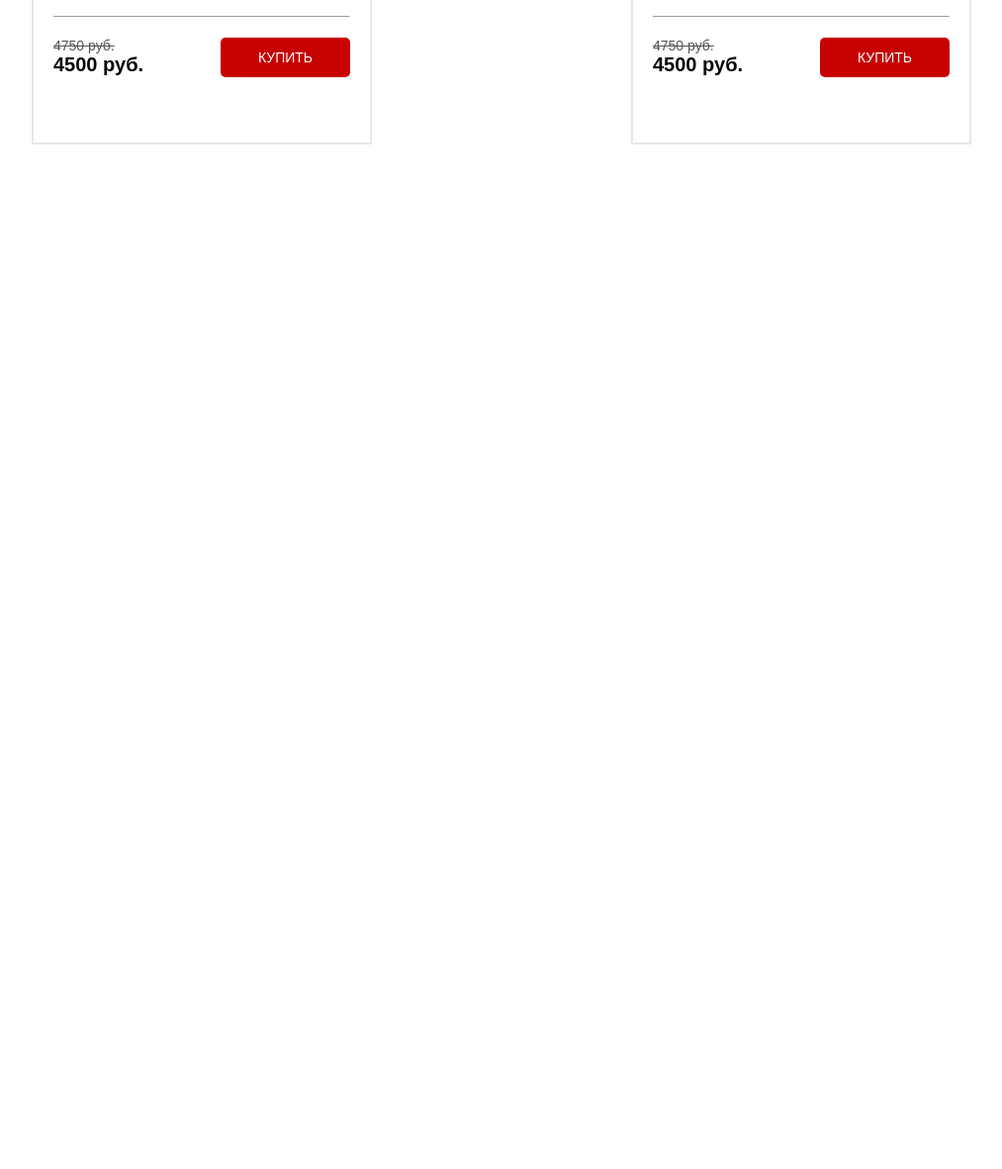
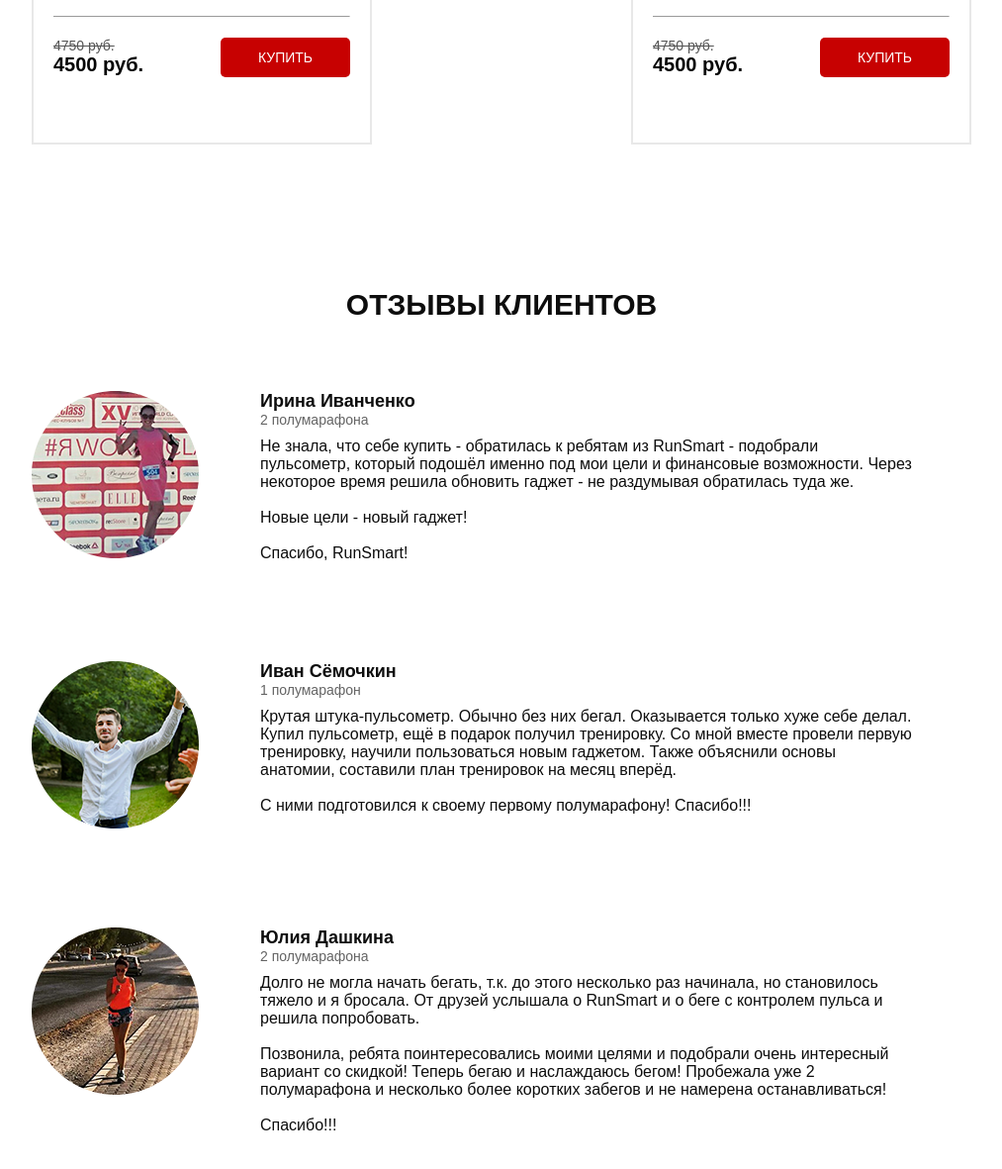
Before and after one commit to Trifonix/landing_third, a website: page index.html in a window 1280 px wide. Shown: the part 4576-5757 px from the top of the page at 99% size, without its empty margins (133-1146 px from the left). Before the commit the page ends 4850 px from the top, so only its background shows below. Drawn offline with nearby package versions, Linux system fonts and the light colour scheme; files that its build step writes are made by us from their sources.

Commit message:
add sixth section

```diff
--- a/index.html
+++ b/index.html
@@ -404,6 +404,51 @@
         </div>
     </section>
 
+    <!-- Делаем секцию с отзывами -->
+    <section class="feed">
+        <div class="container">
+            <h2 class="title">Отзывы клиентов</h2>
+            <div class="feed__item">
+                <img src="./src/img/feed_1.png" alt="Ирина Иванченко" class="feed__img">
+                <div class="feed__text">
+                    <div class="feed__subtitle">Ирина Иванченко</div>
+                    <div class="feed__count">2 полумарафона</div>
+                    <div class="feed__descr">Не знала, что себе купить - обратилась к ребятам из RunSmart - подобрали пульсометр, который подошёл именно под мои цели и финансовые возможности.
+                    Через некоторое время решила обновить гаджет - не раздумывая обратилась туда же.
+                    <br><br>
+                    Новые цели - новый гаджет!
+                    <br><br>
+                    Спасибо, RunSmart!
+                    </div>
+                </div>
+            </div>
+            <div class="feed__item">
+                <img src="./src/img/feed_2.png" alt="Иван Сёмочкин" class="feed__img">
+                <div class="feed__text">
+                    <div class="feed__subtitle">Иван Сёмочкин</div>
+                    <div class="feed__count">1 полумарафон</div>
+                    <div class="feed__descr">Крутая штука-пульсометр. Обычно без них бегал. Оказывается только хуже себе делал.
+                    Купил пульсометр, ещё в подарок получил тренировку. Со мной вместе провели первую тренировку, научили пользоваться новым гаджетом. Также объяснили основы анатомии, составили план тренировок на месяц вперёд.
+                    <br><br>
+                    С ними подготовился к своему первому полумарафону! Спасибо!!!
+                    </div>
+                </div>
+            </div>
+            <div class="feed__item">
+                <img src="./src/img/feed_3.png" alt="Юлия Дашкина" class="feed__img">
+                <div class="feed__text">
+                    <div class="feed__subtitle">Юлия Дашкина</div>
+                    <div class="feed__count">2 полумарафона</div>
+                    <div class="feed__descr">Долго не могла начать бегать, т.к. до этого несколько раз начинала, но становилось тяжело и я бросала. От друзей услышала о RunSmart и о беге с контролем пульса и решила попробовать.
+                    <br><br>
+                    Позвонила, ребята поинтересовались моими целями и подобрали очень интересный вариант со скидкой! Теперь бегаю и наслаждаюсь бегом! Пробежала уже 2 полумарафона и несколько более коротких забегов и не намерена останавливаться!
+                    <br><br>
+                    Спасибо!!!
+                    </div>
+                </div>
+            </div>
+        </div>
+    </section>
     <script src="https://code.jquery.com/jquery-1.11.0.min.js"></script>
     <script src="https://code.jquery.com/jquery-migrate-1.2.1.min.js"></script>
     <script src="./src/js/slick.min.js"></script>
--- /dev/null
+++ b/src/sass/blocks/_feed.scss
@@ -0,0 +1,34 @@
+.feed {
+    padding-bottom: 71px;
+    &__item {
+        display: flex;
+        margin-top: 100px;
+        &:nth-child(2){
+            margin-top: 70px;
+        }
+    }
+    &__img {
+        width: 169px;
+        height: 169px;
+    }
+    &__text {
+        margin-left: 62px;
+        padding-right: 60px;
+    }
+    &__subtitle {
+        color: #0d0d0d;
+        font-size: 18px;
+        font-weight: 700;
+    }
+    &__count {
+        color: #646464;
+        font-size: 14px;
+        font-weight: 500;
+    }
+    &__descr {
+        color: #0d0d0d;
+        font-size: 16px;
+        font-weight: 300;
+        margin-top: 10px;
+    }
+}
--- a/src/sass/style.scss
+++ b/src/sass/style.scss
@@ -16,3 +16,4 @@
 @import 'blocks/forms';
 @import 'blocks/carousel';
 @import 'blocks/catalog';
+@import 'blocks/feed';
```
